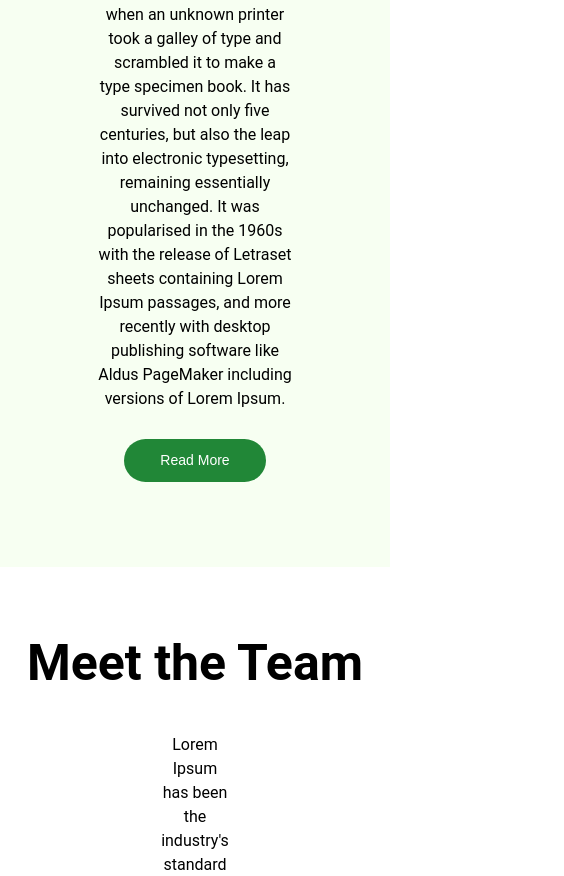
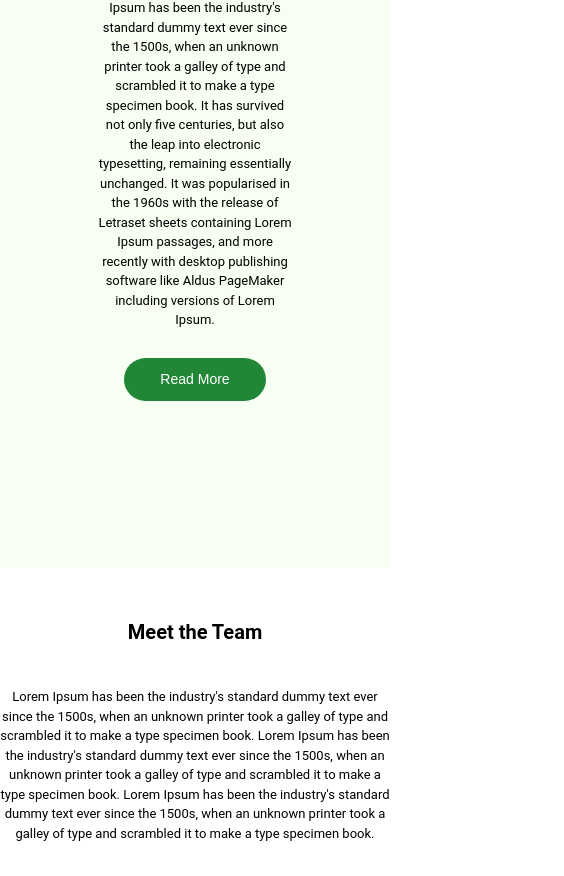
Before and after one commit to AmerenICenter/AmerenICenter.github.io, a React (Create React App) app: page / in a window 390 px wide. Shown: the part 1121-1997 px from the top of the page, 564 px wide, since content can reach past the window. Built offline with nearby package versions, Linux system fonts and the light colour scheme.

Commit message:
home page media queries

```diff
--- a/src/pages/Home.js
+++ b/src/pages/Home.js
@@ -56,7 +56,12 @@ function Home() {
           <h1 className={`${styles.header} container`}>
             Welcome to the Ameren Innovation Center at Research Park
           </h1>
-          <Button action={scrollDown} isLanding={true} text={'Explore'} />
+          <Button
+            className='explore-btn'
+            action={scrollDown}
+            isLanding={true}
+            text={'Explore'}
+          />
         </div>
       </div>
       {/* <div class='video-wrapper'>
@@ -69,7 +74,7 @@ function Home() {
       <section className={styles.about} ref={aboutSection}>
         <div className={`${styles.text} container`}>
           <h1 className={styles.aboutHeader}>About Us</h1>
-          <p>
+          <p className={styles.bodyText}>
             Lorem Ipsum is simply dummy text of the printing and typesetting
             industry. Lorem Ipsum has been the industry's standard dummy text
             ever since the 1500s, when an unknown printer took a galley of type
@@ -88,6 +93,7 @@ function Home() {
       <section className={styles.team}>
         <div className={`${styles.teamContainer} container`}>
           <h1 className={styles.teamTitle}>Meet the Team</h1>
+
           <p className={styles.teamText}>
             Lorem Ipsum has been the industry's standard dummy text ever since
             the 1500s, when an unknown printer took a galley of type and
@@ -149,7 +155,7 @@ function Home() {
         <div className={styles.about}>
           <div className={styles.text}>
             <h1 className={`${styles.interestedHeader} header`}>Interested?</h1>
-            <p>
+            <p className={styles.bodyText}>
               Lorem Ipsum has been the industry's standard dummy text ever since
               the 1500s, when an unknown printer took a galley of type and
               scrambled it to make a type specimen book. Lorem Ipsum has been
--- a/src/pages/Home.module.css
+++ b/src/pages/Home.module.css
@@ -23,6 +23,7 @@
   color: white;
 }
 
+/* not needed? */
 .landing {
   height: calc(100vh - 60px);
   background: url('https://randomwordgenerator.com/img/picture-generator/54e2d1404a50ab14f1dc8460962e33791c3ad6e04e507440762a7cd1964ec5_640.jpg')
@@ -31,17 +32,18 @@
 }
 
 .home {
-  height: 100vh;
+  min-height: 100vh;
   background-color: #fff;
 }
 
 .about {
-  height: 100vh;
+  min-height: 100vh;
   display: flex;
   align-items: center;
   text-align: center;
   justify-content: center;
   background-color: #f7fff2;
+  /* padding: 100px 0; */
 }
 
 .text {
@@ -49,6 +51,8 @@
   width: 50%;
   flex-direction: column;
   text-align: center;
+  /* justify-content: center;
+  align-items: center; */
 }
 
 .image {
@@ -67,11 +71,21 @@
 }
 
 .team {
-  height: 100vh;
+  min-height: 100vh;
   align-items: center;
   text-align: center;
   justify-content: center;
+  display: flex;
 }
+
+/* .about { */
+/* height: 100vh; */
+/* display: flex;
+  align-items: center;
+  text-align: center;
+  justify-content: center;
+  background-color: #f7fff2;
+} */
 
 .team .boxes {
   gap: 3rem;
@@ -87,10 +101,10 @@
   padding: 15px 20px;
 }
 
-.teamTitle {
-  font-size: 50px;
-  margin-top: 15%;
-}
+/* .teamTitle { */
+/* font-size: 50px; */
+/* margin-top: 15%; */
+/* } */
 
 .teamContainer {
   display: flex;
@@ -98,7 +112,8 @@
 }
 
 .teamText {
-  margin: 2rem 10rem;
+  margin: 40px auto;
+  width: 100%;
 }
 
 .buttons {
@@ -124,8 +139,16 @@
 
 .videoWrapper {
   width: 100%;
-  height: 100vh;
+  height: calc(100vh - 60px);
+  margin-top: 60px;
 }
+
+/*
+height: calc(100vh - 60px);
+  background: url('https://randomwordgenerator.com/img/picture-generator/54e2d1404a50ab14f1dc8460962e33791c3ad6e04e507440762a7cd1964ec5_640.jpg')
+    no-repeat center center/cover;
+  margin-top: 60px;
+*/
 
 video {
   object-fit: cover;
@@ -159,3 +182,51 @@ video {
   height: 100%;
   background-color: rgba(0, 0, 0, 0.7);
 }
+
+@media only screen and (max-width: 1000px) {
+  .boxes {
+    flex-direction: column;
+    gap: 0rem;
+  }
+
+  .box {
+    margin: 0px;
+  }
+
+  /* .teamText {
+    margin: 2rem 1rem;
+  } */
+
+  p {
+    font-size: 13px;
+  }
+
+  .teamTitle,
+  .aboutHeader {
+    margin-top: 50px;
+    /* padding */
+  }
+
+  /* .teamText {
+    width: 100%;
+  } */
+
+  /* .bodyText {
+    width: 100%;
+    margin-left: auto;
+    margin-right: auto;
+  } */
+
+  /* .about,
+  .team {
+    margin: 50px 0;
+  } */
+
+  .buttonContainer {
+    margin-bottom: 50px;
+  }
+
+  /* .about {
+    margin: 100px 0; */
+  /* } */
+}
```
